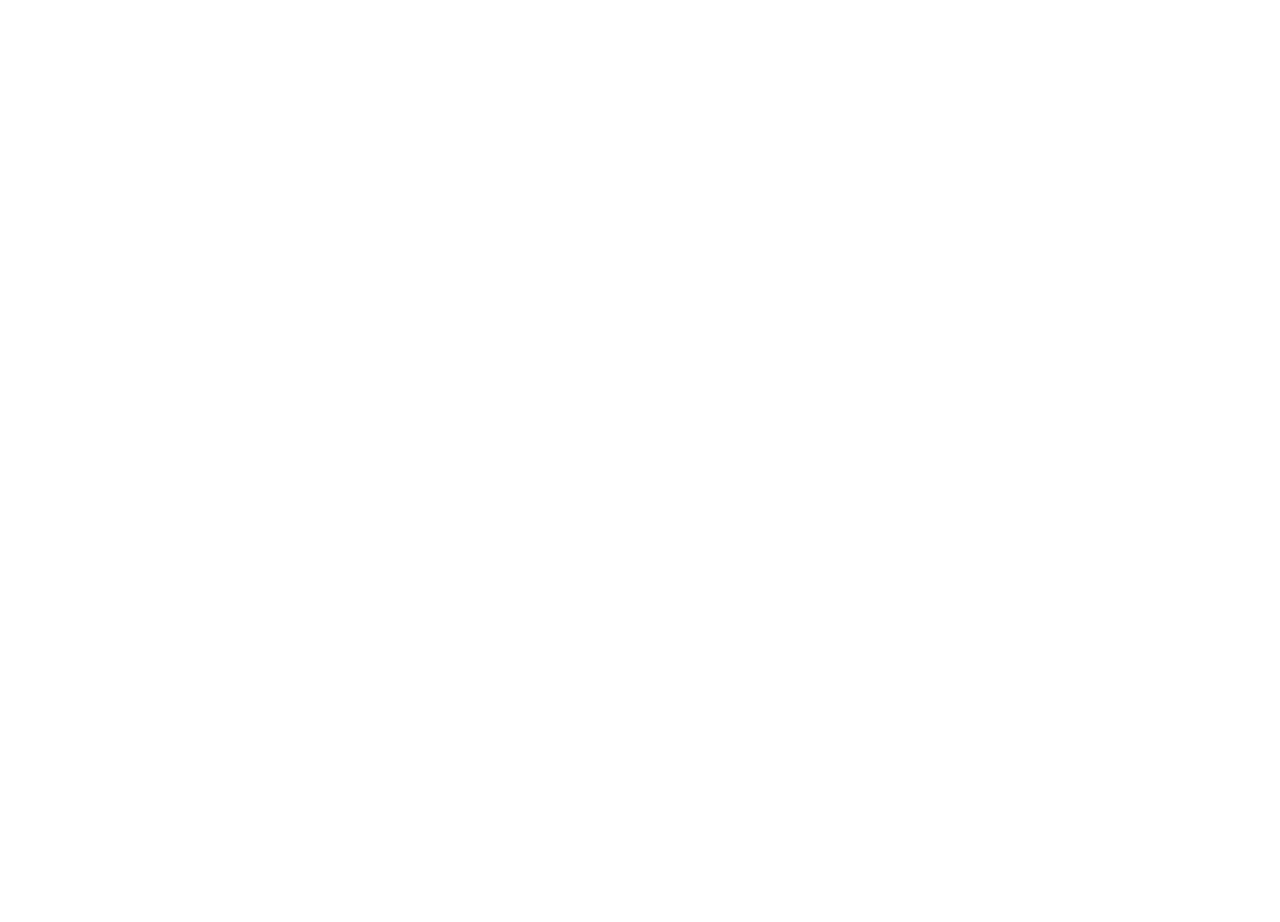
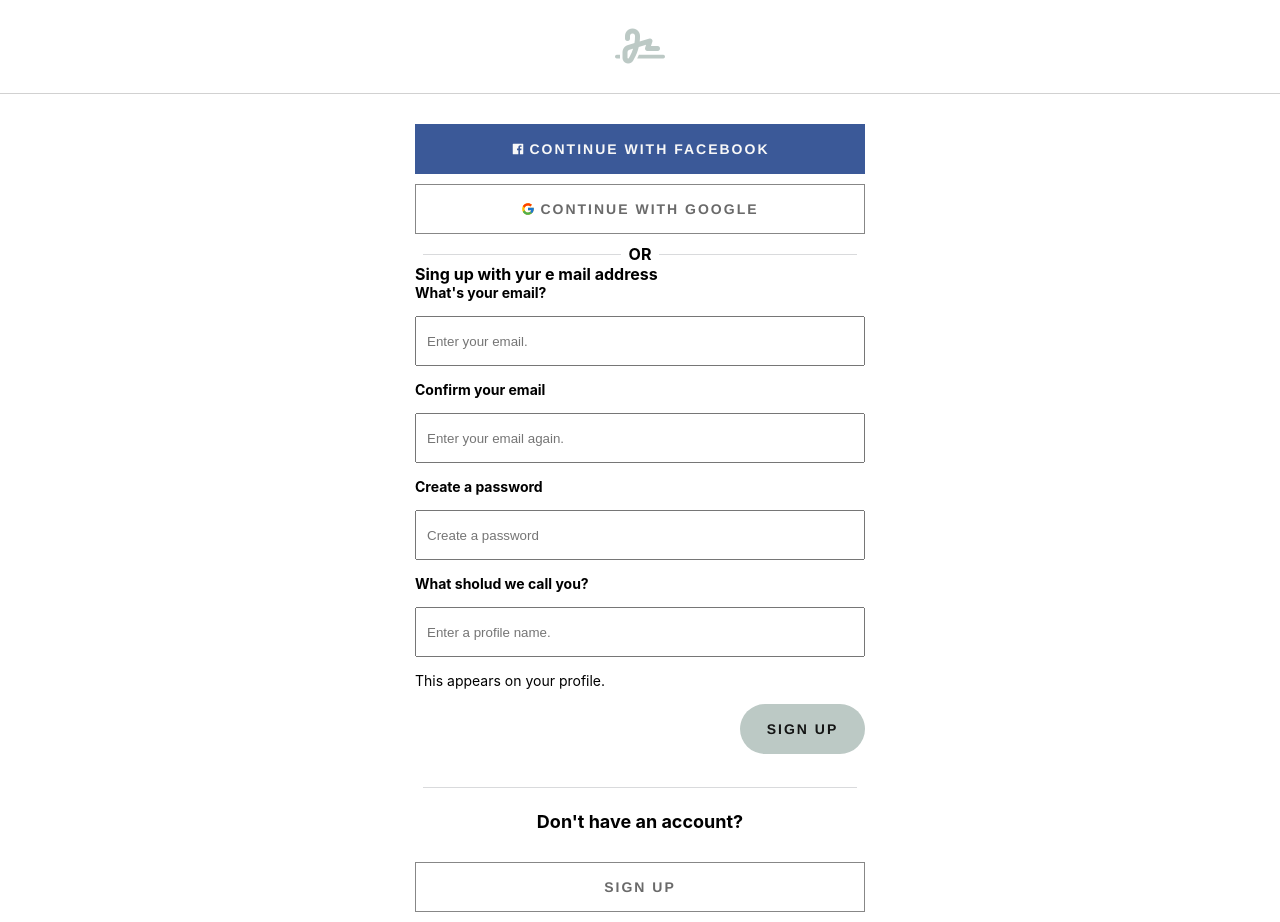
Before and after one commit to senaysenturk/e-commerce, a React (Create React App) app: page /auth/signUp in a window 1280 px wide. Shown: the part 800-1722 px from the top of the page. Before the commit the page ends 800 px from the top, so only its background shows below. Built offline with nearby package versions, Linux system fonts and the light colour scheme.

Commit message:
#6 Sign up create

```diff
--- a/src/components/shared/footer/Footer.js
+++ b/src/components/shared/footer/Footer.js
@@ -96,7 +96,7 @@ const Footer = () => {
             className="news-email"
             name="news-email"
           />
-          <a href="/#" class="btn btn-outline">
+          <a href="/#" class="buton buton-outline">
             Send
           </a>
            </div>
--- a/src/components/shared/footer/style.scss
+++ b/src/components/shared/footer/style.scss
@@ -54,7 +54,7 @@ footer {
       align-items: flex-start;
       flex-direction: column;
 
-      .btn-outline {
+      .buton-outline {
         cursor: pointer;
         // display: inline-block;
         padding: 3px 10px;
--- a/src/components/shared/slider/Slider.js
+++ b/src/components/shared/slider/Slider.js
@@ -1,6 +1,6 @@
 import React from "react";
 import "./style.scss";
-import { AiFillCaretLeft, AiFillCaretRight } from "react-icons/ai";
+import { BiChevronLeft, BiChevronRight } from "react-icons/bi";
 
 const Slider = () => {
   const heroPhotos = [
@@ -42,11 +42,11 @@ const Slider = () => {
       <div className="container">
         <div className="slider">
           <a href="/#" className="before-btn btn">
-            <AiFillCaretLeft />{" "}
+            <BiChevronLeft/>{" "}
           </a>
           <a href="/#" className="after-btn btn">
             {" "}
-            <AiFillCaretRight />{" "}
+            <BiChevronRight />{" "}
           </a>
           <div className="image-box">
             {/*
--- a/src/components/shared/slider/style.scss
+++ b/src/components/shared/slider/style.scss
@@ -18,7 +18,7 @@
         width: 70px;
         height: 70px;
         text-decoration: none;
-        font: 32px/70px Arial;
+        font: 50px/80px Arial;
         color: rgb(148, 145, 145);
         border-radius: 100%;
         position: absolute;
--- a/src/layouts/auth-layout/AuthLayout.js
+++ b/src/layouts/auth-layout/AuthLayout.js
@@ -1,11 +1,13 @@
 import React from 'react'
 
 import Login from '../../pages/auth/login/Login';
+import SignUp from '../../pages/auth/sign-up/SignUp';
 
 export const AuthLayout = () => {
   return (
     <div>
       <Login />
+      <SignUp/>
     </div>
   )
 }
--- a/src/pages/auth/login/Login.js
+++ b/src/pages/auth/login/Login.js
@@ -17,7 +17,7 @@ export const Login = () => {
         <div className="container">
           <div className="login-with">
             <p>
-              <strong>To continue, log in to Spotify.</strong>
+              <strong>To continue, log in to e-commerce.</strong>
             </p>
             <button className="button button-secondary">
               <RiFacebookBoxFill />
--- a/src/pages/auth/sign-up/SignUp.js
+++ b/src/pages/auth/sign-up/SignUp.js
@@ -1,9 +1,96 @@
-import React from 'react'
+import React from "react";
+import "./Style.scss";
+import "../../../utilities.scss";
+import { RiFacebookBoxFill, RiAppleFill } from "react-icons/ri";
+import { FcGoogle } from "react-icons/fc";
 
 function SignUp() {
   return (
-    <div>SignUp</div>
-  )
+    <div className="main">
+      <header>
+        <div className="logo">
+          <i className="fa-solid fa-signature"></i>
+        </div>
+      </header>
+      <main>
+        <div className="container">
+          <div className="login-with">
+            <button className="button button-secondary">
+              <RiFacebookBoxFill />
+              Continue with Facebook
+            </button>
+            <button className="button button-outline">
+              <FcGoogle />
+              Continue with Google
+            </button>
+          </div>
+          <div className="or-divide">
+            <span className="hr"></span>
+            <span>
+              <strong>OR</strong>
+            </span>
+
+            <span className="hr"></span>
+          </div>
+          <p>
+            <strong>Sing up with yur e mail address</strong>
+          </p>
+
+          <div className="login">
+            <form className="login-info">
+              <label htmlFor="email">
+                <strong>What's your email?</strong>
+              </label>
+              <input type="text" id="email" placeholder="Enter your email." />
+              <label htmlFor="email">
+                <strong>Confirm your email</strong>
+              </label>
+              <input
+                type="text"
+                id="email"
+                placeholder="Enter your email again."
+              />
+
+              <label htmlFor="password">
+                <strong>Create a password</strong>
+              </label>
+              <input
+                type="password"
+                id="password"
+                placeholder="Create a password"
+              />
+
+              <label htmlFor="username">
+                <strong>What sholud we call you?</strong>
+              </label>
+              <input
+                type="text"
+                id="username"
+                placeholder="Enter a profile name."
+              />
+            </form>
+
+            <div className="forgot-password">
+              <a href="+#">This appears on your profile.</a>
+            </div>
+            <div className="remember-me">
+              <div className="login-btn"></div>
+              <button className="login-btn button-primary">Sign up</button>
+            </div>
+            <div className="or-divide">
+              <span className="hr"></span>
+            </div>
+            <div className="sign-up">
+              <p>
+                <strong>Don't have an account?</strong>
+              </p>
+              <button className="button button-outline">Sign Up</button>
+            </div>
+          </div>
+        </div>
+      </main>
+    </div>
+  );
 }
 
 export default SignUp;
```
Also changed, not shown: src/pages/auth/sign-up/Style.scss (added).
